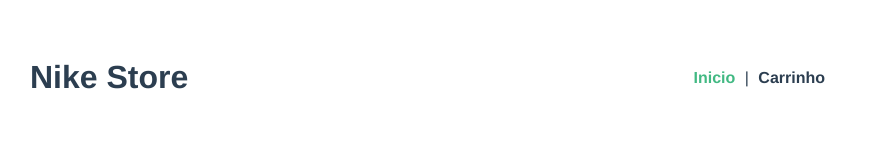
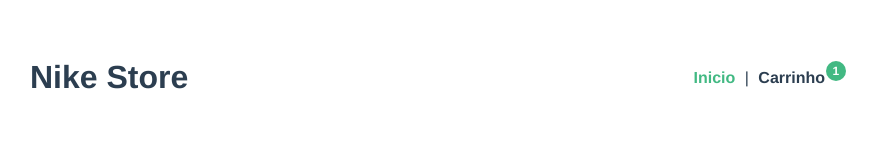
Before and after one commit to gabrielcaiana/Online-Store, a Vue app: page / in a window 1280 px wide. Shown: the top 160 px of the page, without its empty margins (210-1087 px from the left). Built offline with nearby package versions, Linux system fonts and the light colour scheme.

Commit message:
component contador carrinho

```diff
--- a/src/App.vue
+++ b/src/App.vue
@@ -4,12 +4,28 @@
       <h1 class="flex-col--2 align--left">Nike Store</h1>
       <div class="flex-col--2 align-self--center">
       <router-link class="text--decoration" to="/">Inicio</router-link> |
-      <router-link class="text--decoration" to="/carrinho">Carrinho</router-link>
+      <router-link class="text--decoration nav-items__item" to="/carrinho">
+        Carrinho
+        <contador-carrinho :contador="contarCarrinho"></contador-carrinho>
+      </router-link>
       </div>
     </div>
     <router-view />
   </div>
 </template>
+
+<script>
+import contadorCarrinho from "@/components/contador";
+export default {
+  nome: 'app',
+  components: {contadorCarrinho},
+  computed: {
+    contarCarrinho() {
+       return this.$store.state.carrinho.length
+    }
+  }
+}
+</script>
 
 <style lang="scss">
 #app {
@@ -40,4 +56,12 @@
     text-decoration: none;
   }
 }
+.nav_items {
+  justify-content: flex-end;
+  display: flex;
+}
+.nav-items__item {
+  margin-left: 1rem;
+  position: relative;
+}
 </style>
--- /dev/null
+++ b/src/components/contador.vue
@@ -0,0 +1,27 @@
+<template>
+  <span v-if="contador > 0" class="contador">{{ contador }}</span>
+</template>
+<script>
+export default {
+  nome: "contador-carrinho",
+  props: ["contador"]
+};
+</script>
+
+<style lang="scss">
+.contador {
+  position: absolute;
+  top: -0.5rem;
+  right: -1.3rem;
+  display: flex;
+  justify-content: center;
+  align-items: center;
+  height: 20px;
+  width: 20px;
+  border-radius: 20px;
+  background-color: #42b983;
+  color: #fff;
+  font-weight: bold;
+  font-size: 12px;
+}
+</style>
```
